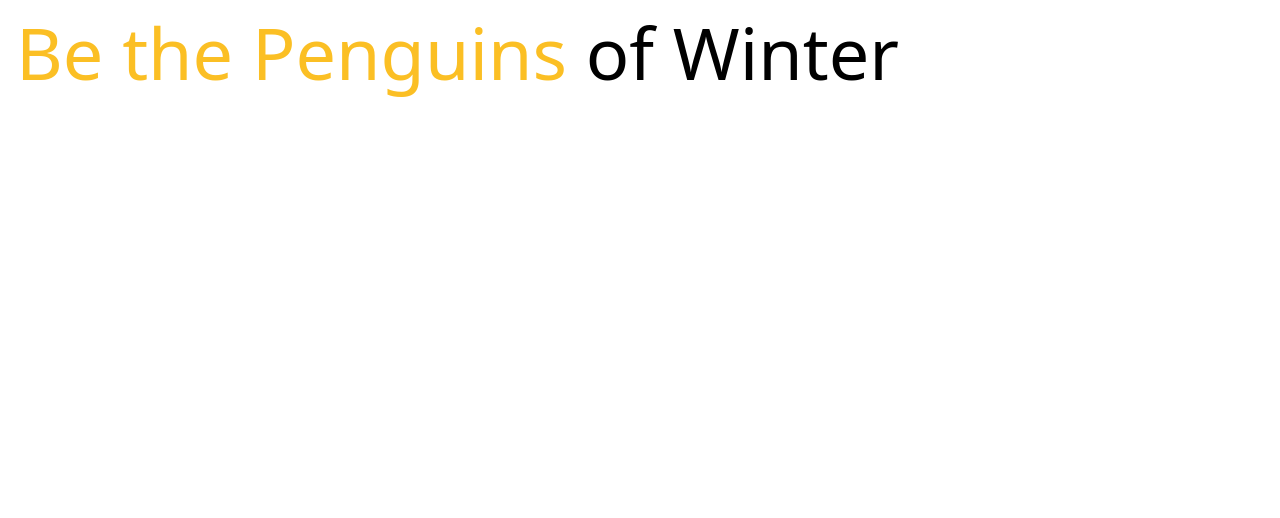
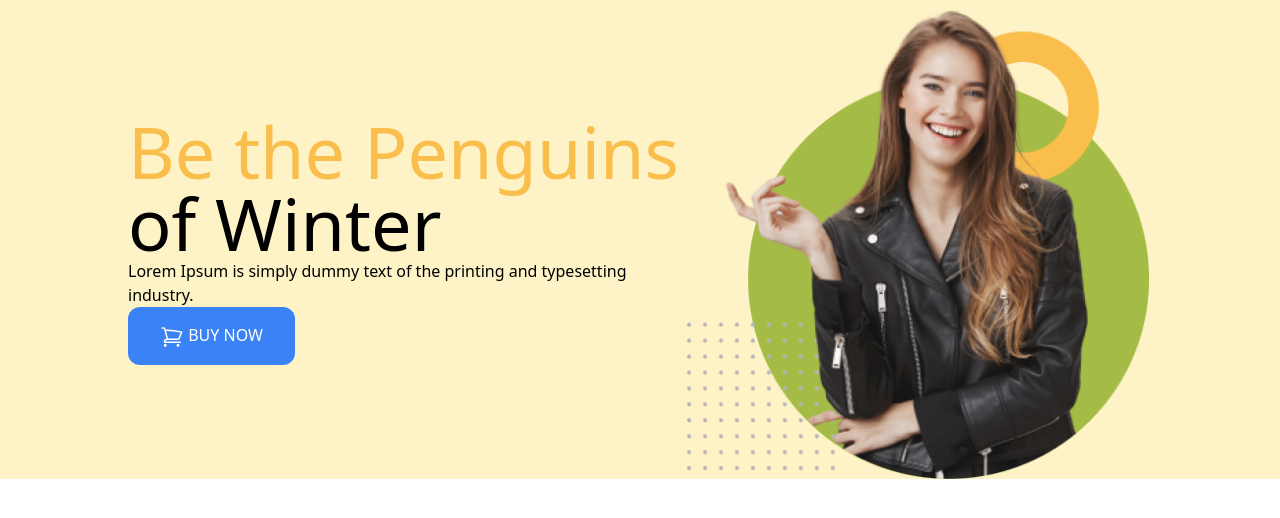
Before and after one commit to Faisal00001/penguin-fashion-with-tailwind, a plain HTML site: page index.html in a window 1280 px wide. Drawn offline with nearby package versions, Linux system fonts and the light colour scheme.

Commit message:
Finished some banner section part

```diff
--- a/index.html
+++ b/index.html
@@ -7,12 +7,45 @@
     <script src="https://cdn.tailwindcss.com"></script>
   </head>
   <body>
-    <header>
-      <div>
-        <div class="p-4 text-7xl">
-          <span class="text-amber-400"> Be the Penguins</span> of Winter
+    <header class="bg-amber-100 px-32">
+      <!-- Nav section -->
+      <nav></nav>
+      <!-- Banner section -->
+      <div class="flex justify-between items-center">
+        <div>
+          <h1 class="text-7xl">
+            <span class="text-[#FABE4C]"> Be the Penguins</span>
+            <br />
+            of Winter
+          </h1>
+          <p>
+            Lorem Ipsum is simply dummy text of the printing and typesetting
+            industry.
+          </p>
+          <button
+            class="py-4 px-8 bg-blue-500 rounded-xl uppercase text-white font-medium"
+          >
+            <svg
+              xmlns="http://www.w3.org/2000/svg"
+              fill="none"
+              viewBox="0 0 24 24"
+              stroke-width="1.5"
+              stroke="currentColor"
+              class="w-6 h-6 inline"
+            >
+              <path
+                stroke-linecap="round"
+                stroke-linejoin="round"
+                d="M2.25 3h1.386c.51 0 .955.343 1.087.835l.383 1.437M7.5 14.25a3 3 0 00-3 3h15.75m-12.75-3h11.218c1.121-2.3 2.1-4.684 2.924-7.138a60.114 60.114 0 00-16.536-1.84M7.5 14.25L5.106 5.272M6 20.25a.75.75 0 11-1.5 0 .75.75 0 011.5 0zm12.75 0a.75.75 0 11-1.5 0 .75.75 0 011.5 0z"
+              />
+            </svg>
+
+            Buy Now
+          </button>
         </div>
-        <div></div>
+        <div>
+          <img src="./images/model.png" alt="Model Image" />
+        </div>
       </div>
     </header>
     <main></main>
```
